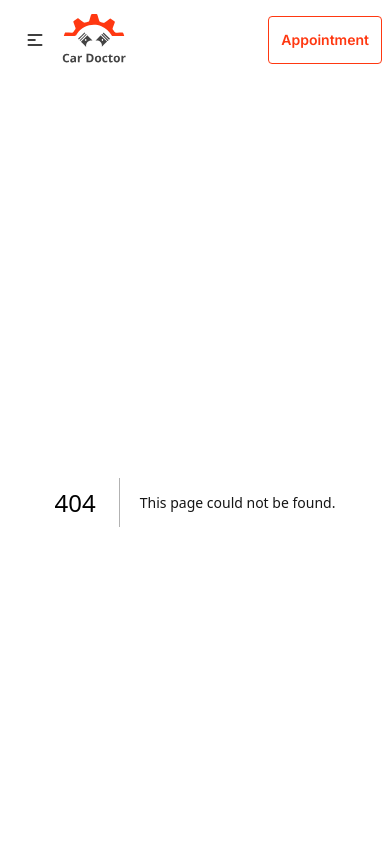
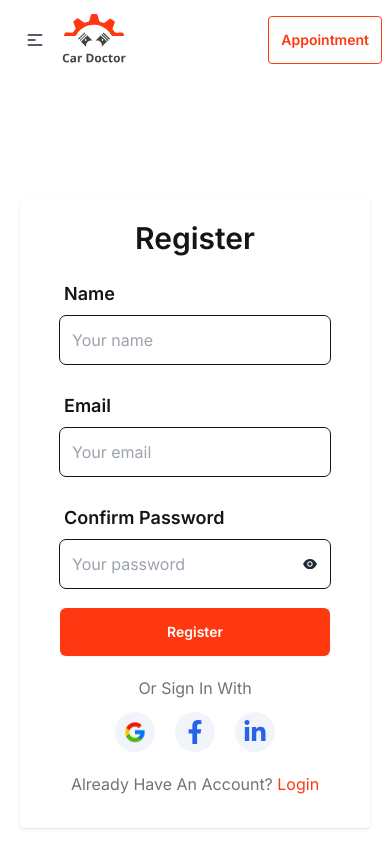
Before and after one commit to byteFarhan/car-doctors-with-NextJS, a Next.js app: page /register in a window 390 px wide. Before the commit this address had no page. Shown: the top 844 px of the page. Built offline with nearby package versions, Linux system fonts and the light colour scheme.

Commit message:
register page has been added with responsiveness.

```diff
--- /dev/null
+++ b/src/app/register/page.jsx
@@ -0,0 +1,212 @@
+"use client";
+// import { FaFacebookF, FaLinkedinIn } from "react-icons/fa";
+import { AiFillEyeInvisible, AiFillEye } from "react-icons/ai";
+import loginSvg from "@/../public/assets/images/login/login.svg";
+// import googleIcon from "../../assets/icons/google-icon.png";
+// import SocialLogin from "../Shared/SocialLogin/SocialLogin";
+// import { AuthContext } from "../../Providers/AuthProvider";
+// import swal from "sweetalert";
+import Image from "next/image";
+import SocialLogin from "@/components/SocialLogin/SocialLogin";
+import { useState } from "react";
+import Link from "next/link";
+
+const Register = () => {
+  //   const { createUser } = useContext(AuthContext);
+  //   const navigate = useNavigate();
+  const [showPassword, setShowPassword] = useState(false);
+  //   const handleRegister = (e) => {
+  //     e.preventDefault();
+  //     const form = e.target;
+  //     const name = form.name.value;
+  //     const email = form.email.value;
+  //     const password = form.password.value;
+  //     // console.log(name, email, password);
+  //     createUser(email, password)
+  //       .then((result) => {
+  //         swal("Good job!", "Sing In Successfull.", "success");
+  //         navigate(location?.state ? location.state : "/");
+  //       })
+  //       .catch((error) => {
+  //         swal({
+  //           title: error.message,
+  //         });
+  //       });
+  //   };
+  return (
+    <>
+      <section id="login" className="mx-auto max-w-7xl">
+        <div className="flex items-center gap-20 px-5 py-10 my-20 md:px-16 lg:px-0">
+          <div className="hidden lg:block">
+            <Image
+              src={loginSvg}
+              alt=""
+              width={150}
+              height={150}
+              className="w-full"
+            />
+          </div>
+          {/* <div> */}
+          <div className="flex-1">
+            {/* <div className="px-5 py-6 md:px-0"> */}
+            {/* <div className=""></div> */}
+            <div className="w-full lg:w-4/5">
+              <div className="w-full py-5 rounded shadow md:p-10">
+                <h3 className="mb-4 text-3xl font-semibold text-center md:mb-8 md:font-bold md:text-4xl">
+                  Register
+                </h3>
+                <form
+                  // onSubmit={handleRegister}
+                  className="space-y-5"
+                >
+                  <div className="px-10 form-control">
+                    <label className="label">
+                      <span className="text-lg font-semibold text-secondary">
+                        Name
+                      </span>
+                    </label>
+                    <input
+                      type="text"
+                      placeholder="Your name"
+                      name="name"
+                      className="p-3 rounded-md outline outline-1 outline-secondary focus:outline-2"
+                      required
+                    />
+                  </div>
+                  <div className="px-10 form-control">
+                    <label className="label">
+                      <span className="text-lg font-semibold text-secondary">
+                        Email
+                      </span>
+                    </label>
+                    <input
+                      type="email"
+                      placeholder="Your email"
+                      name="email"
+                      className="p-3 rounded-md outline outline-1 outline-secondary focus:outline-2"
+                      required
+                    />
+                  </div>
+                  <div className="px-10 form-control">
+                    <label className="label">
+                      <span className="text-lg font-semibold text-secondary">
+                        Confirm Password
+                      </span>
+                    </label>
+                    <div className="relative">
+                      <input
+                        type={showPassword ? "text" : "password"}
+                        placeholder="Your password"
+                        name="password"
+                        className="w-full p-3 rounded-md outline outline-1 outline-secondary focus:outline-2"
+                        required
+                      />
+                      <span
+                        onClick={() => setShowPassword(!showPassword)}
+                        className="absolute top-4 right-3 md:text-lg"
+                      >
+                        {showPassword ? <AiFillEyeInvisible /> : <AiFillEye />}
+                      </span>
+                    </div>
+                  </div>
+                  <div className="px-10 mt-2">
+                    <button
+                      // style={{ textShadow: "2px 2px 0 rgba(0.5,0,0,0.5) " }}
+                      className="w-full rounded-md btn-fill"
+                    >
+                      Register
+                    </button>
+                  </div>
+                </form>
+                <SocialLogin />
+                <p className="my-3 text-center">
+                  {`Already have an account? `}
+                  <Link
+                    href={"/login"}
+                    className="text-primary hover:underline"
+                  >
+                    Login
+                  </Link>
+                </p>
+              </div>
+            </div>
+          </div>
+        </div>
+        {/* </div> */}
+      </section>
+    </>
+  );
+};
+
+export default Register;
+
+{
+  /* <form onSubmit={handleLogin} className="card-body">
+{/* <div className=" form-control">
+    <label className="label">
+      <span className="text-lg font-semibold text-secondary">
+        Email
+      </span>
+    </label>
+    <input
+      type="email"
+      placeholder="Your email"
+      name="email"
+      className="p-3 rounded-sm outline outline-1 outline-secondary focus:outline-2"
+      required
+    />
+  </div>
+  <div className="form-control">
+    <label className="label">
+      <span className="text-lg font-semibold text-secondary">
+        Confirm Password
+      </span>
+    </label>
+    <div className="relative">
+      <input
+        type={showPassword ? "text" : "password"}
+        placeholder="Your password"
+        name="password"
+        className="w-full p-3 rounded-sm outline outline-1 outline-secondary focus:outline-2"
+        required
+      />
+      <span
+        onClick={() => setShowPassword(!showPassword)}
+        className="absolute top-4 right-3"
+      >
+        {showPassword ? (
+          <AiFillEyeInvisible />
+        ) : (
+          <AiFillEye />
+        )}
+      </span>
+    </div>
+  </div> */
+}
+{
+  /* {success && (
+  <p className="text-sm text-gray-700">{success}</p>
+)}
+{error && <p className="text-sm text-red-700">{error}</p>} */
+}
+
+{
+  /* <div className="mt-2">
+  <button
+    // style={{ textShadow: "2px 2px 0 rgba(0.5,0,0,0.5) " }}
+    className="w-full rounded-md btn-fill"
+  >
+    Login
+  </button>
+</div>
+<p className="my-3 text-center">
+  {`Don't have any account? `}
+  <Link
+    href={"/register"}
+    className="text-primary hover:underline"
+  >
+    Register
+  </Link>
+</p>
+</form>  */
+}
```
